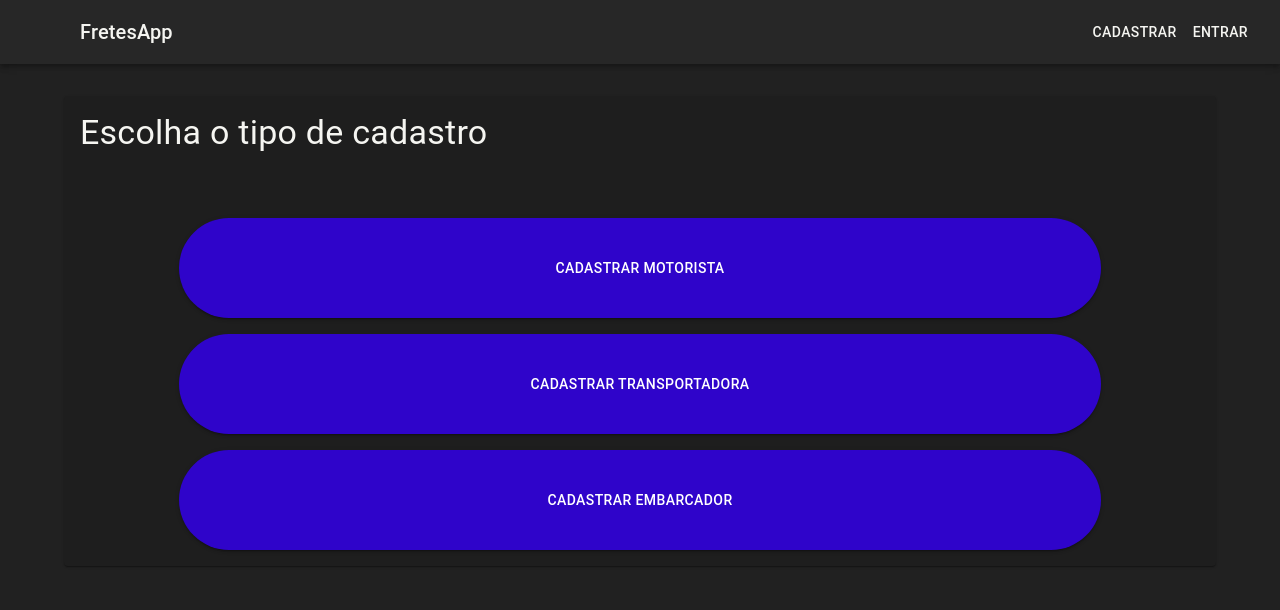
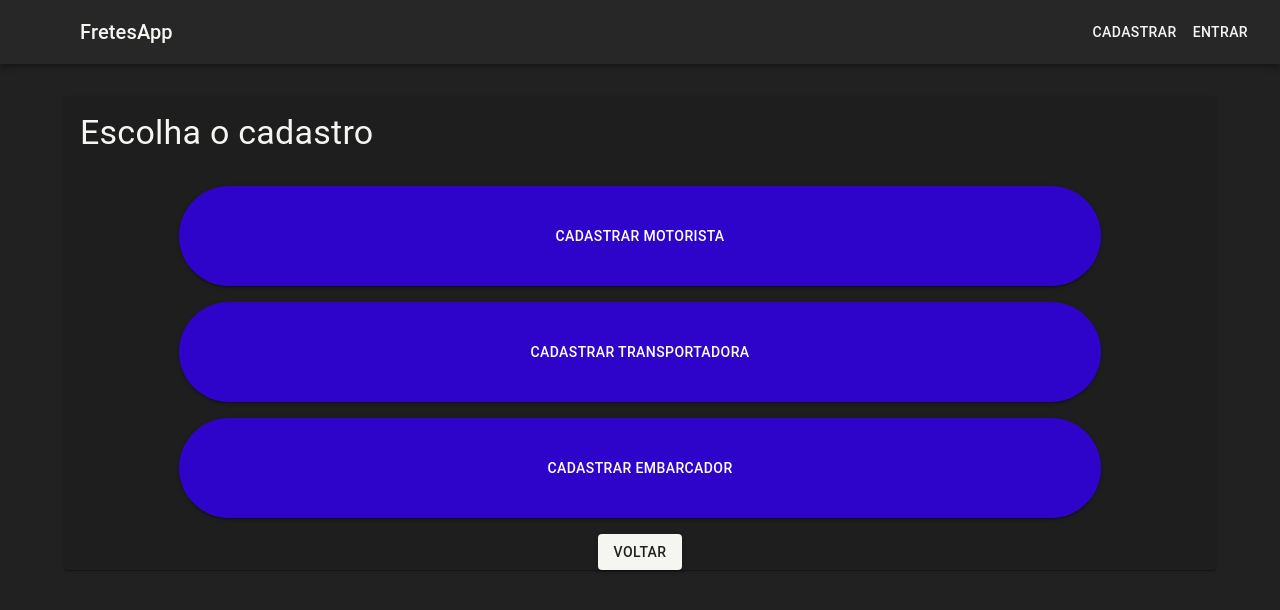
Before and after one commit to EurimarJorge/fretes-app, a React (Vite) app: page /register in a window 1280 px wide. Shown: the top 610 px of the page. Built offline with nearby package versions, Linux system fonts and the light colour scheme; some icons are missing.

Commit message:
mais coisas

```diff
--- a/src/features/Drivers/ListDriver.tsx
+++ b/src/features/Drivers/ListDriver.tsx
@@ -72,6 +72,7 @@ export const DriverList = () => {
     }
 
     function handleDeleteDriver(id:string){
+      console.log(id);
       dispatch(deleteDriver(id));
       enqueueSnackbar("Motorista excluído com sucesso!", { variant: "success" });
 
--- a/src/features/Drivers/driverSlice.ts
+++ b/src/features/Drivers/driverSlice.ts
@@ -53,6 +53,7 @@ const driverSlice = createSlice({
         },
         deleteDriver(state, _action) {
           const index = state.findIndex(driver => driver.id === _action.payload.id);
+          console.log(index);
           state.splice(index, 1);
         },
     }
--- a/src/features/register/CreateRegisters.tsx
+++ b/src/features/register/CreateRegisters.tsx
@@ -7,10 +7,9 @@ export const CreateRegisters = () => {
       <Paper>
         <Box p={2}>
           <Box mb={2}>
-            <Typography variant="h4">Escolha o tipo de cadastro</Typography>
+            <Typography variant="h4">Escolha o cadastro</Typography>
           </Box>
         </Box>
-        <Box maxWidth="lg" sx={{ mt: 4, mb: 4 }}>
         <Box display="flex" justifyContent="center">
           <Button
             variant="contained"
@@ -44,6 +43,10 @@ export const CreateRegisters = () => {
             Cadastrar embarcador
           </Button>
         </Box>
+        <Box display="flex" gap={2} justifyContent="center">
+          <Button variant="contained" component={Link} to="/">
+            Voltar
+          </Button>
         </Box>
       </Paper>
     </Box>
```
Lines whose indentation alone changed are shown as unchanged.
